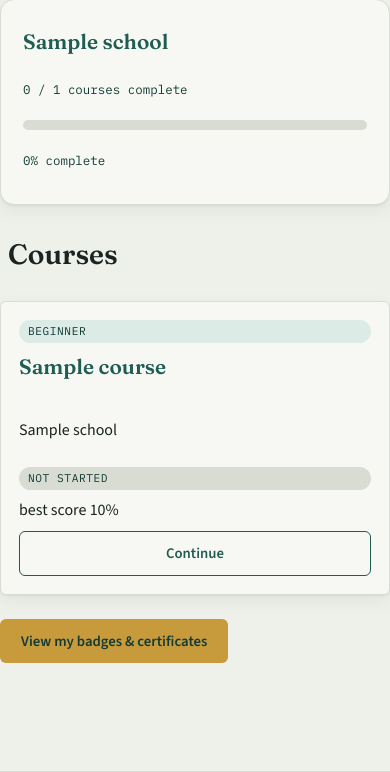
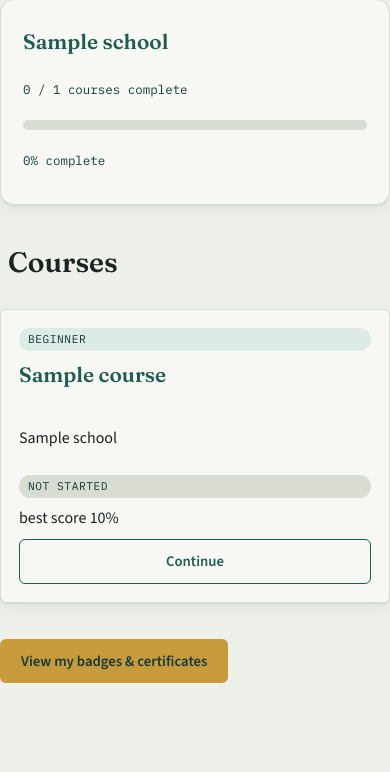
Before and after one commit to remikeks/project-sweep, a Django app: page /learning/dashboard/ in a window 390 px wide. Shown: the part 282-1054 px from the top of the page. Run offline with Django 5.2, Linux system fonts and the light colour scheme; a user stored in the database is signed in; tables that the repository leaves empty hold one stand-in row (values such as "Sample post"); parts of the project's set-up code (start-up, migrations or seed data) failed here and were passed over.

Commit message:
style changes

```diff
--- a/static/css/style.css
+++ b/static/css/style.css
@@ -822,6 +822,13 @@ form label { display: block; font-size: 0.85rem; margin-bottom: 4px; color: var(
     height: auto;
   }
 
+  @media(max-width: 720px) {
+    .school-grid, .course-grid {
+      grid-template-columns: 1fr;
+      margin-bottom: 36px;
+    }
+  }
+
   .sw-nav-toggle {
     display: inline-flex;
   }
```
